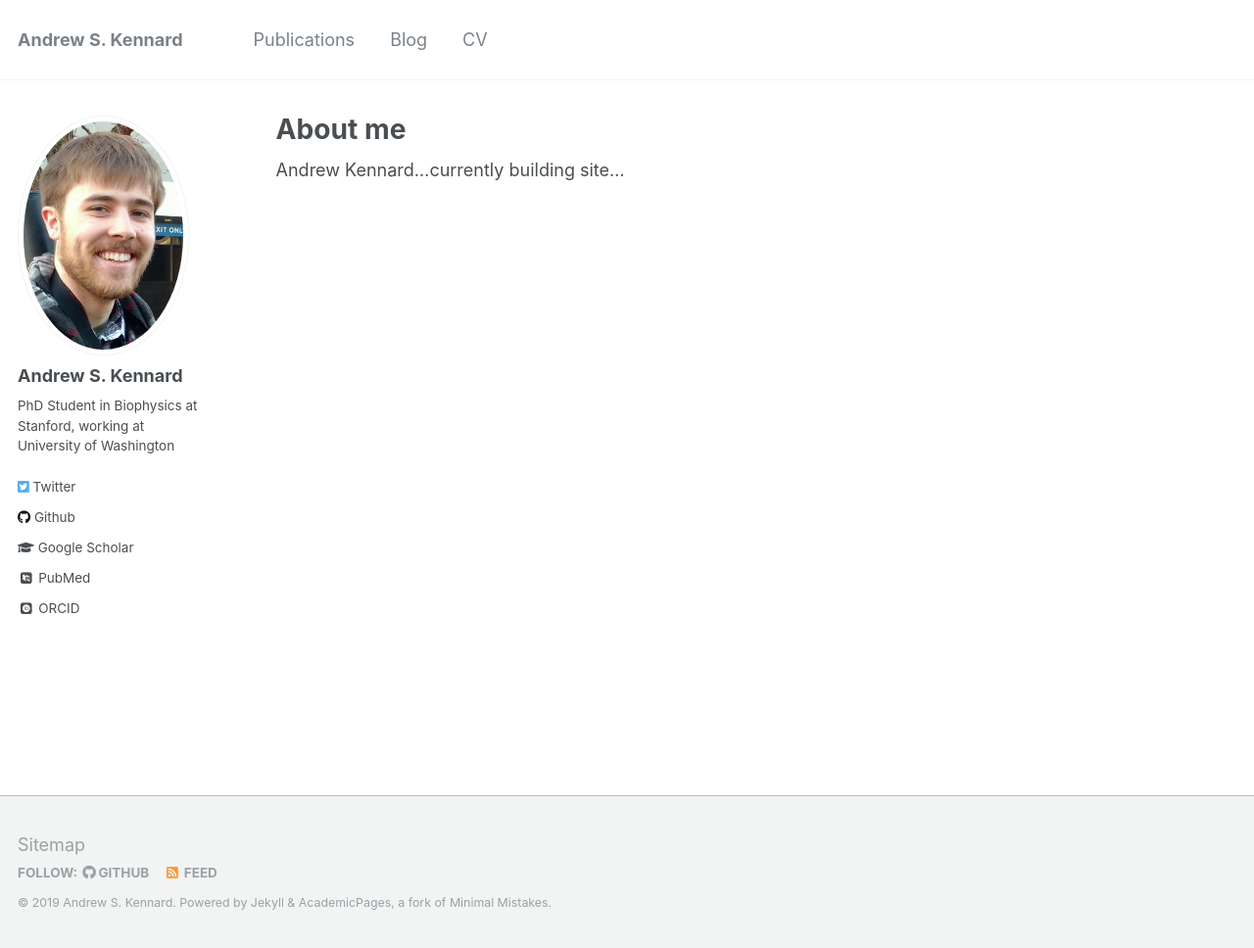
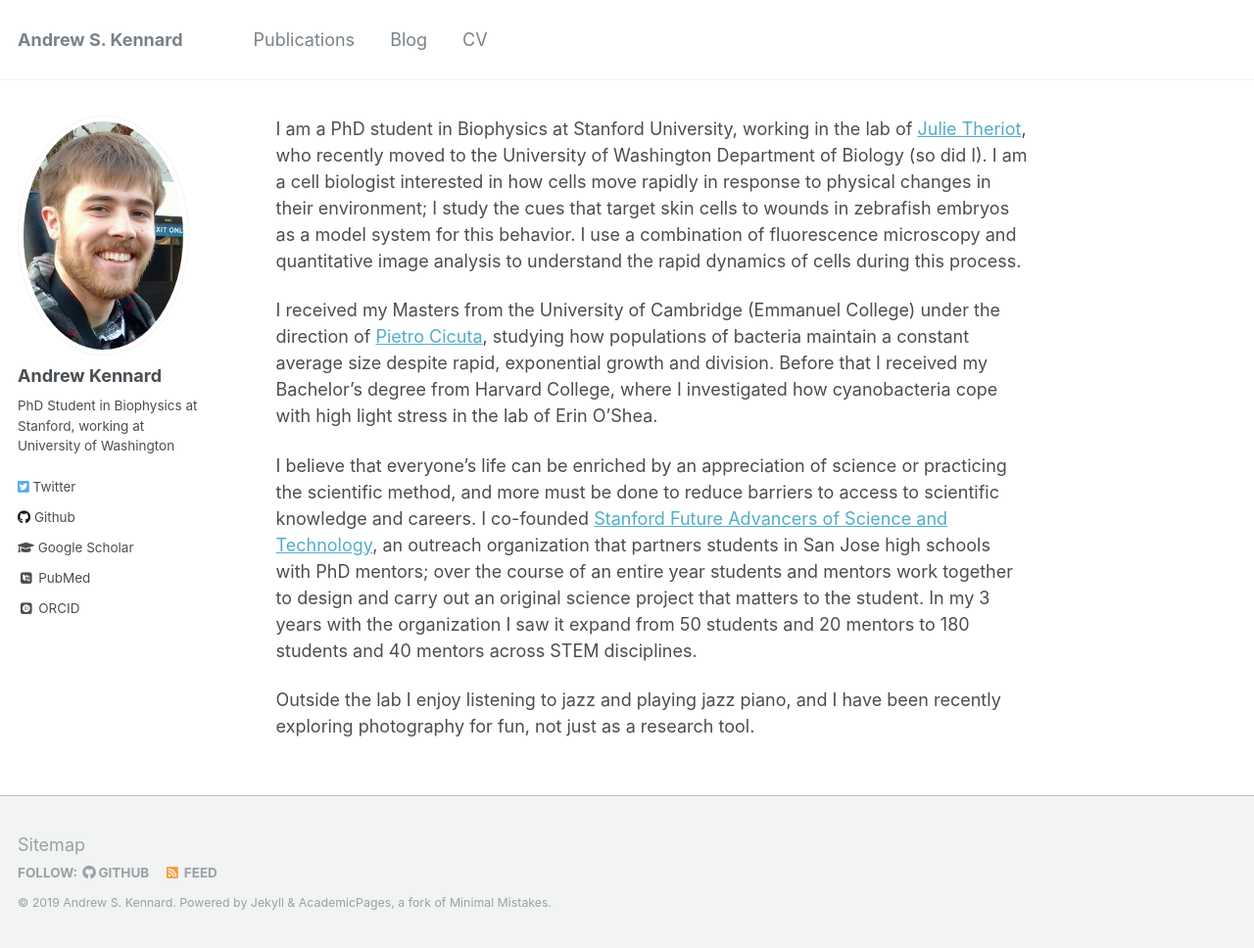
Before and after one commit to andrewkennard/andrewkennard.github.io, a Jekyll site: the page built from index.md, in a window 1280 px wide and 968 px high. Shown: the whole window at 98% size. Built offline with Jekyll 4.4.1, drawn with Linux system fonts in a browser that asks for light colours; some web fonts are replaced; our own code applies the rules of GitHub Pages for plain Markdown files.

Commit message:
add index page instead of about page

```diff
--- a/_config.yml
+++ b/_config.yml
@@ -80,7 +80,7 @@ analytics:
 
 # Site Author
 author:
-  name             : "Andrew S. Kennard"
+  name             : "Andrew Kennard"
   avatar           : "headshot280x400.jpg"
   bio              : "PhD Student in Biophysics at Stanford, working at
                       University of Washington"
--- /dev/null
+++ b/index.md
@@ -0,0 +1,28 @@
+I am a PhD student in Biophysics at Stanford University, working in the lab of
+[Julie Theriot](https://www.biology.washington.edu/people/profile/julie-theriot),
+who recently moved to the University of Washington Department of
+Biology (so did I). I am a cell biologist interested in how cells move rapidly
+in response to physical changes in their environment; I study the cues that
+target skin cells to wounds in zebrafish embryos as a model system for this
+behavior. I use a combination of fluorescence microscopy and quantitative
+image analysis to understand the rapid dynamics of cells during this process.
+
+I received my Masters from the University of Cambridge (Emmanuel College)
+under the direction of [Pietro Cicuta](http://people.bss.phy.cam.ac.uk/~pc245),
+ studying how populations of bacteria maintain a constant average size despite
+rapid, exponential growth and division. Before that I received my Bachelor's
+degree from Harvard College, where I investigated how cyanobacteria cope with
+high light stress in the lab of Erin O'Shea.
+
+I believe that everyone's life can be enriched by an appreciation of science
+or practicing the scientific method, and more must be done to reduce barriers
+to access to scientific knowledge and careers. I co-founded
+[Stanford Future Advancers of Science and Technology](https://fast.stanford.edu/),
+ an outreach organization that partners students in San Jose high schools with
+PhD mentors; over the course of an entire year students and mentors work
+together to design and carry out an original science project that matters to
+the student. In my 3 years with the organization I saw it expand from 50
+students and 20 mentors to 180 students and 40 mentors across STEM disciplines.
+
+Outside the lab I enjoy listening to jazz and playing jazz piano, and I have
+been recently exploring photography for fun, not just as a research tool.
```
